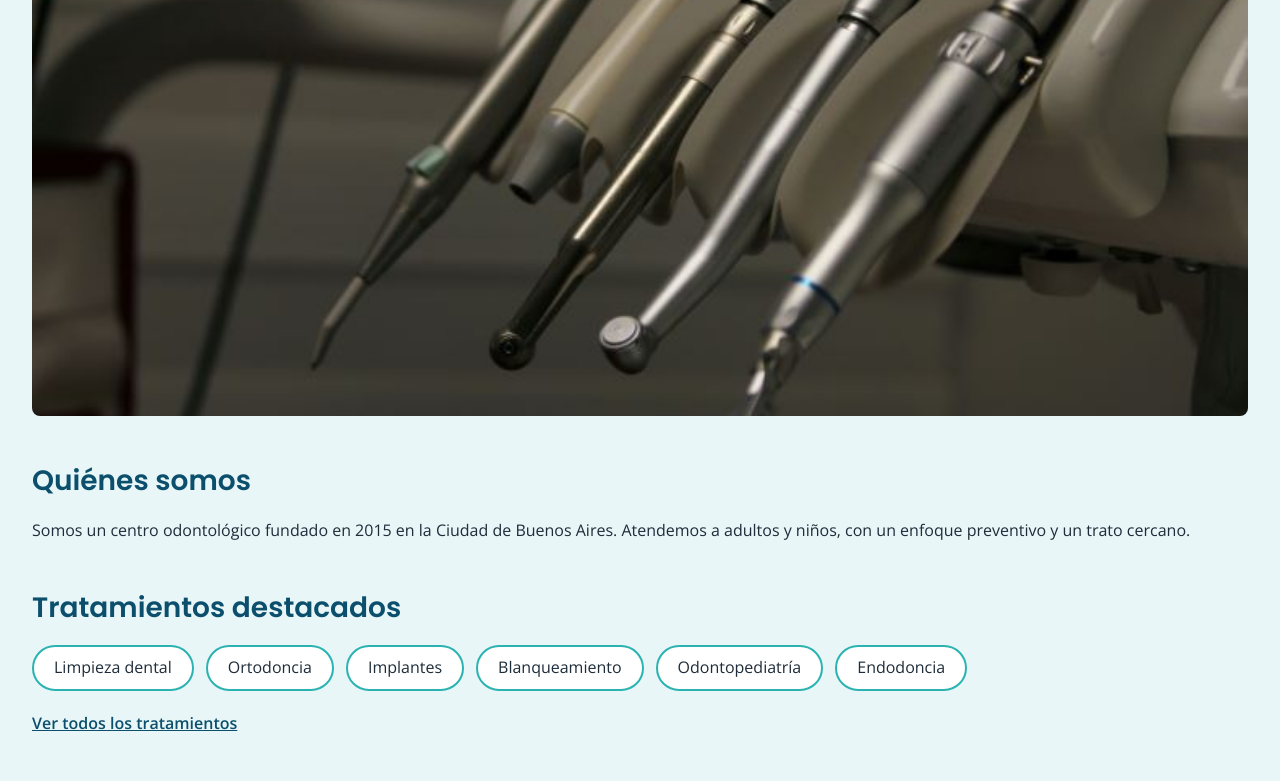
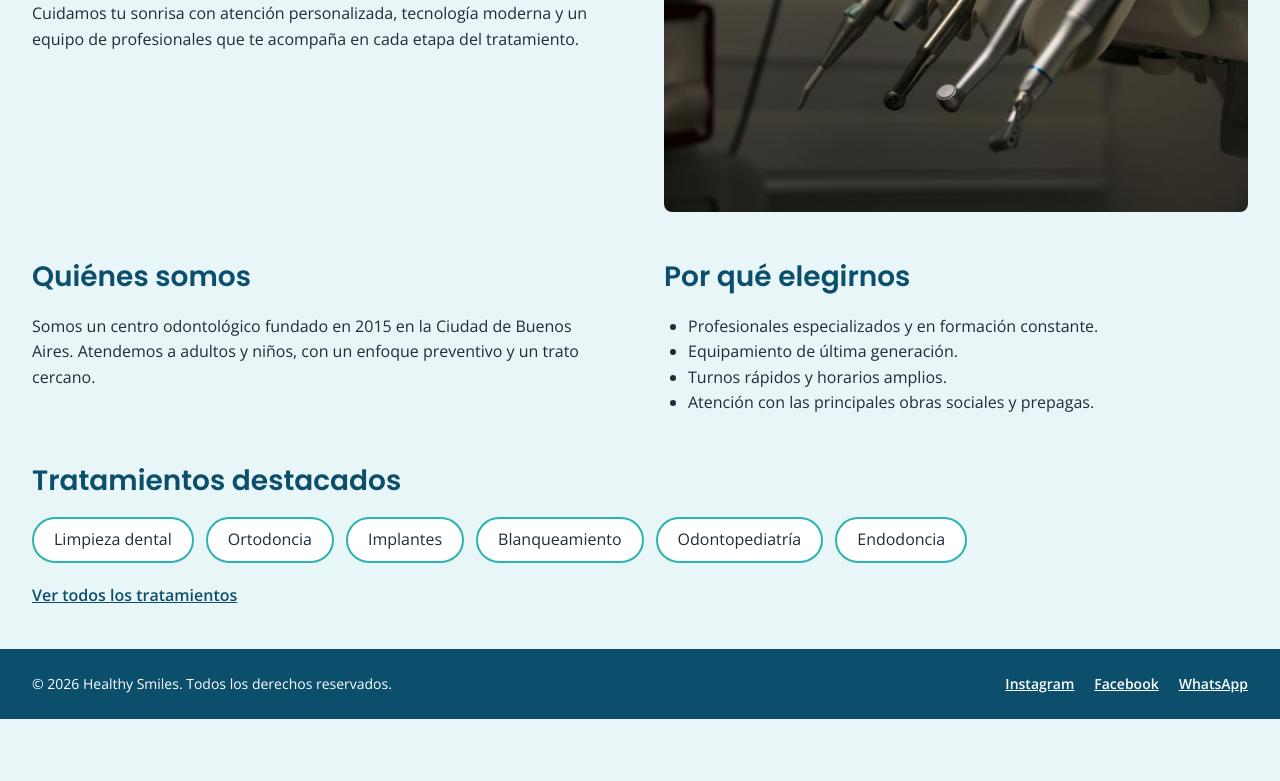
Before and after one commit to anaizu/healthy-smiles, a plain HTML site: page index.html in a window 1280 px wide. Shown: the part 299-1080 px from the top of the page. After the commit the page ends 1018 px from the top, so only its background shows below. Drawn offline with nearby package versions, Linux system fonts and the light colour scheme.

Commit message:
style: grid mobile-first con grid-template-areas y media query de 1024px (PE4)

```diff
--- a/css/style.css
+++ b/css/style.css
@@ -42,7 +42,7 @@ h3 {
 }
 
 h1 {
-    font-size: 40px;
+    font-size: 32px;
     font-weight: 700;
 }
 
@@ -123,22 +123,77 @@ a {
     padding-left: 24px;
 }
 
-/* Variante en fila: las tarjetas o fotos se acomodan una al lado de la otra */
+/* Grilla de tarjetas o fotos: en celular, una sola columna */
 .seccion--fila {
-    flex-direction: row;
-    flex-wrap: wrap;
+    display: grid;
+    grid-template-columns: 1fr;
+    gap: 20px;
 }
 
-/* El título de la sección ocupa toda la fila */
+/* El título de la sección ocupa todas las columnas */
 .seccion--fila h2 {
-    flex-basis: 100%;
+    grid-column: 1 / -1;
+}
+
+/* Presentación de la página: título, texto e imagen apilados */
+.seccion--hero {
+    display: grid;
+    grid-template-columns: 1fr;
+    grid-template-areas:
+        "titulo"
+        "texto"
+        "imagen";
+    gap: 20px;
+}
+
+.seccion--hero h1 {
+    grid-area: titulo;
+}
+
+.seccion--hero p {
+    grid-area: texto;
+}
+
+.seccion--hero .figura {
+    grid-area: imagen;
+}
+
+/* Index: las secciones del main se ubican por áreas */
+.contenido--inicio {
+    display: grid;
+    grid-template-columns: 1fr;
+    grid-template-areas:
+        "presentacion"
+        "quienes"
+        "tratamientos"
+        "elegirnos";
+    gap: 48px;
+}
+
+.contenido--inicio .seccion {
+    margin-bottom: 0;
+}
+
+.area-presentacion {
+    grid-area: presentacion;
+}
+
+.area-quienes {
+    grid-area: quienes;
+}
+
+.area-tratamientos {
+    grid-area: tratamientos;
+}
+
+.area-elegirnos {
+    grid-area: elegirnos;
 }
 
 .tarjeta {
     display: flex;
     flex-direction: column;
     gap: 12px;
-    flex: 1 1 320px;
     background-color: #ffffff;
     border-left: 4px solid #2bb3b1;
     padding: 24px;
@@ -167,11 +222,6 @@ a {
     display: flex;
     flex-direction: column;
     gap: 8px;
-}
-
-/* En la galería, cada foto ocupa una parte de la fila */
-.seccion--fila .figura {
-    flex: 1 1 280px;
 }
 
 /* La foto ocupa el ancho disponible sin pasar de 480px de alto */
@@ -261,3 +311,43 @@ a {
 .pie a {
     color: #ffffff;
 }
+
+
+/* ---------- 9. Media queries (escritorio) ---------- */
+
+@media (min-width: 1024px) {
+
+    /* Título principal más grande en pantallas anchas */
+    h1 {
+        font-size: 44px;
+    }
+
+    /* Presentación: texto a la izquierda e imagen a la derecha */
+    .seccion--hero {
+        grid-template-columns: 1fr 1fr;
+        grid-template-areas:
+            "titulo imagen"
+            "texto  imagen";
+        grid-template-rows: auto 1fr;
+        column-gap: 48px;
+    }
+
+    /* Index: "Quiénes somos" y "Por qué elegirnos" en dos columnas */
+    .contenido--inicio {
+        grid-template-columns: 1fr 1fr;
+        grid-template-areas:
+            "presentacion presentacion"
+            "quienes      elegirnos"
+            "tratamientos tratamientos";
+    }
+
+    /* Tarjetas y galería en tres columnas */
+    .seccion--fila {
+        grid-template-columns: repeat(3, 1fr);
+    }
+
+    /* Equipo: dos columnas para las cuatro tarjetas */
+    .seccion--dos {
+        grid-template-columns: repeat(2, 1fr);
+    }
+}
```
